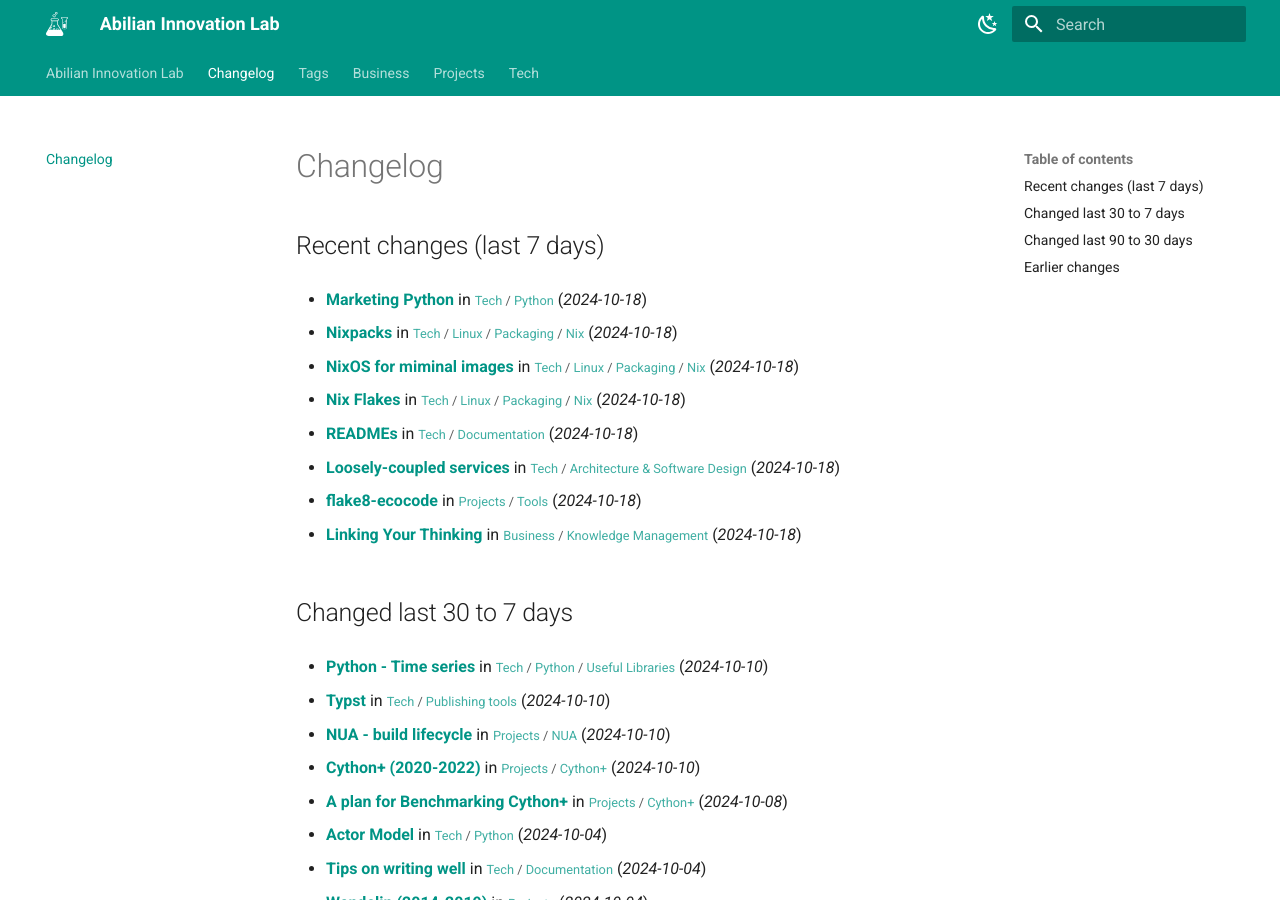
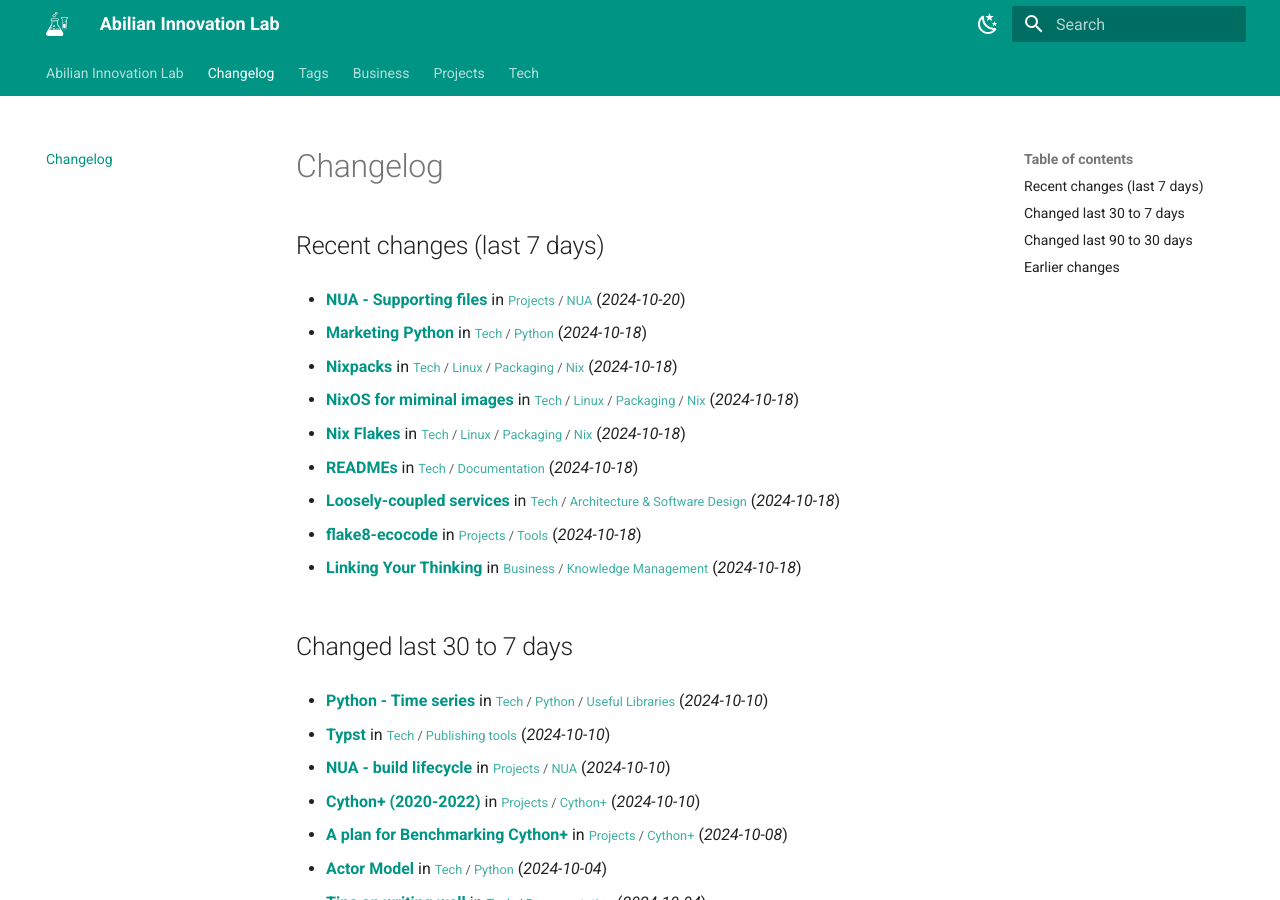
Before and after one commit to abilian/lab.abilian.com, an MkDocs documentation site: the page built from docs/changelog.md, in a window 1280 px wide and 900 px high. Built offline with MkDocs 1.6.1 and Material for MkDocs 9.7.7, drawn with Linux system fonts in a browser that asks for light colours; comment, search, counter and statistics services are not loaded.

Commit message:
Update content

```diff
--- a/docs/changelog.md
+++ b/docs/changelog.md
@@ -1,6 +1,8 @@
 # Changelog
 
 ## Recent changes (last 7 days)
+
+- **[NUA - Supporting files](/Projects/NUA/NUA - Supporting files/)** in <small>[Projects](/Projects/00 Projects/) / [NUA](/Projects/NUA/00 NUA/)</small> (*2024-10-20*)
 
 - **[Marketing Python](/Tech/Python/Marketing Python/)** in <small>[Tech](/Tech/00 Technology/) / [Python](/Tech/Python/(Pretty) tables in Python/)</small> (*2024-10-18*)
 
```
